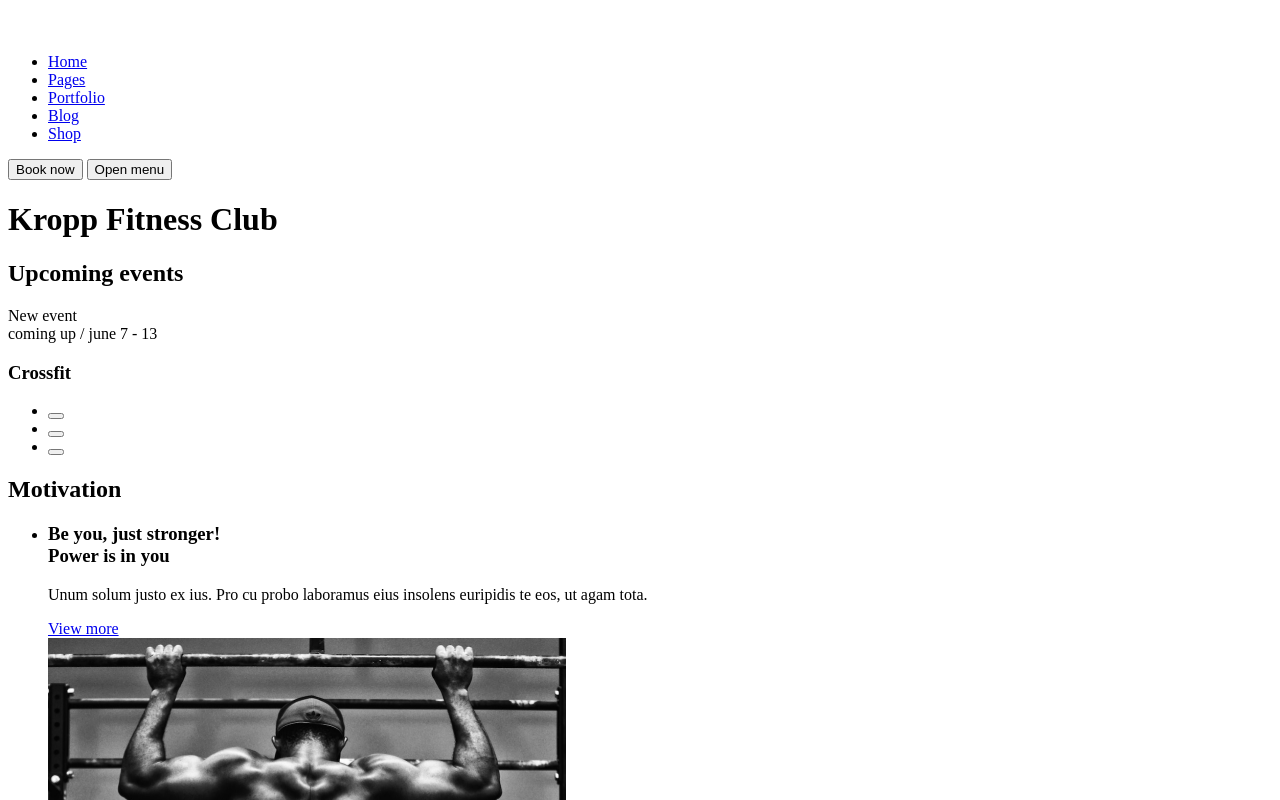
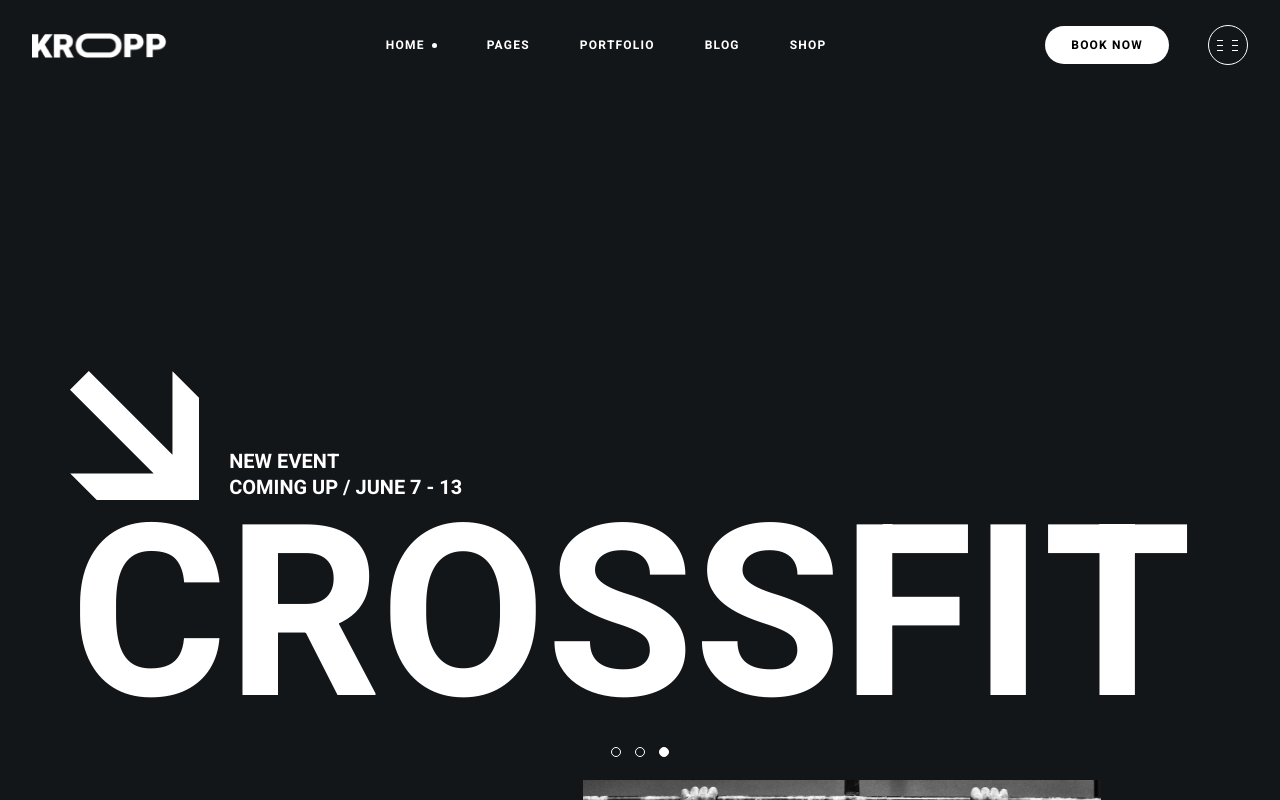
Before and after one commit to Zylex-Dev/kropp-fitness-adaptive-website, a plain HTML site: page index.html in a window 1280 px wide. Shown: the top 800 px of the page. Drawn offline with Linux system fonts and the light colour scheme; the site is published under a folder, as on GitHub Pages, so addresses that start at the root find nothing.

Commit message:
fixed-css

```diff
--- a/styles.css
+++ b/css/styles.css
@@ -1,7 +1,7 @@
 /* подключим шрифты (через дерективу @font-face) */
 @font-face {
     font-family: 'Heebo';
-    src: url('./fonts/Heebo-Light.woff2') format('woff2');
+    src: url('../fonts/Heebo-Light.woff2') format('woff2');
     font-weight: 300;
     font-style: normal;
     /* если файл шрифта вдруг не будет загружен */
@@ -9,7 +9,7 @@
 }
 @font-face {
     font-family: 'Heebo';
-    src: url('./fonts/Heebo-Bold.woff2') format('woff2');
+    src: url('../fonts/Heebo-Bold.woff2') format('woff2');
     font-weight: 700;
     font-style: normal;
     /* если файл шрифта вдруг не будет загружен */
@@ -17,7 +17,7 @@
 }
 @font-face {
     font-family: 'Yantramanav';
-    src: url('./fonts/Yantramanav-Bold.woff2') format('woff2');
+    src: url('../fonts/Yantramanav-Bold.woff2') format('woff2');
     font-weight: 700;
     font-style: normal;
     /* если файл шрифта вдруг не будет загружен */
@@ -288,7 +288,7 @@
     right: calc(100% + 8px);
     width: 26px;
     aspect-ratio: 1;
-    background: url('./icons/plus.svg') center/contain no-repeat;
+    background: url('../icons/plus.svg') center/contain no-repeat;
 }
 .backdrop-title::after {
     content: attr(data-title);
@@ -346,7 +346,7 @@
     position: absolute;
     height: 100%;
     aspect-ratio: 1;
-    background: url('./icons/arrow-up-right.svg') center/70% no-repeat;
+    background: url('../icons/arrow-up-right.svg') center/70% no-repeat;
     border: var(--border);
     border-radius: 50%;
     right: 0;
@@ -506,7 +506,7 @@
     aspect-ratio: 1;
     margin-right: 30px;
     /* расположение/заполнить все свободное пространство с сохранением пропорций и отключение повтора иконки по осям */
-    background: url('./icons/bold-arrow-down-right.svg') center/contain no-repeat;
+    background: url('../icons/bold-arrow-down-right.svg') center/contain no-repeat;
 }
 
 .banner-title {
@@ -609,7 +609,7 @@
     row-gap: 32px;
 
     padding-top: var(--trainingTypesItemBgIconSize);
-    background: url("./icons/transparent-arrow-bottom-left.svg") 100% 0 / var(--trainingTypesItemBgIconSize) no-repeat;
+    background: url("../icons/transparent-arrow-bottom-left.svg") 100% 0 / var(--trainingTypesItemBgIconSize) no-repeat;
 }
 
 .training-types-item-title {
@@ -634,7 +634,7 @@
     justify-content: center;
     align-items: center;
     padding: 150px 30px;
-    background: url("./images/join-us/join-us-bg.jpg") center/cover no-repeat var(--color-dark-alternate);
+    background: url("../images/join-us/join-us-bg.jpg") center/cover no-repeat var(--color-dark-alternate);
 }
 
 .join-us-video-play-button {
@@ -663,7 +663,7 @@
     content: '';
     width: 26px;
     aspect-ratio: 1;
-    background: url("./icons/arrow-up-right.svg") center/contain no-repeat;
+    background: url("../icons/arrow-up-right.svg") center/contain no-repeat;
     transition-duration: var(--transition-duration);
 }
 
@@ -694,7 +694,7 @@
     height: 0.7em;
     aspect-ratio: 1;
     margin-left: 0.14em;
-    background: url("./icons/bold-arrow-down-right.svg") center/contain no-repeat;
+    background: url("../icons/bold-arrow-down-right.svg") center/contain no-repeat;
     scale: 1 -1;
 }
 
@@ -978,7 +978,7 @@
     height: 0.74em;
     aspect-ratio: 1;
     margin-left: 0.5em;
-    background: url("./icons/bold-arrow-down-right.svg") center/contain no-repeat;
+    background: url("../icons/bold-arrow-down-right.svg") center/contain no-repeat;
     scale: -1 1;
 }
 
@@ -999,7 +999,7 @@
     background-color: transparent;
     border: var(--border);
     border-radius: 50%;
-    background: url('./icons/arrow-up-right.svg') center/70% no-repeat;
+    background: url('../icons/arrow-up-right.svg') center/70% no-repeat;
 }
 
 .footer-subscribe-button:hover {
--- a/index.html
+++ b/index.html
@@ -4,7 +4,7 @@
     <meta charset="UTF-8">
     <meta name="viewport" content="width=device-width, initial-scale=1.0">
     <title>Kropp Fitness</title>
-    <link rel="stylesheet" href="/styles.css">
+    <link rel="stylesheet" href="./css/styles.css">
 </head>
 <body>
 
```
